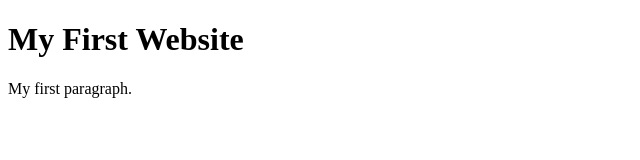
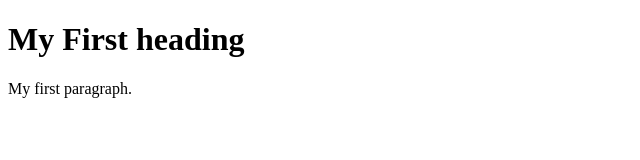
Before and after one commit to alushaks/codersrank-tutorial, a website: page index.html in a window 1280 px wide. Shown: the full height of the page, 0-640 px from the left. Drawn offline with Linux system fonts and the light colour scheme.

Commit message:
1 file modified

```diff
--- a/index.html
+++ b/index.html
@@ -1,11 +1,11 @@
 <!DOCTYPE html>
 <html>
   <head>
-    <title>Page Title</title>
+    <title> Lesson1</title>
   </head>
   <body>
 
-    <h1>My First Website</h1>
+    <h1>My First heading </h1>
     <p>My first paragraph.</p>
 
   </body>
```
